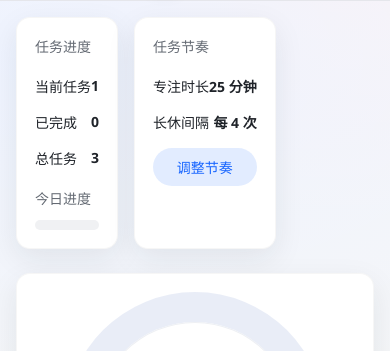
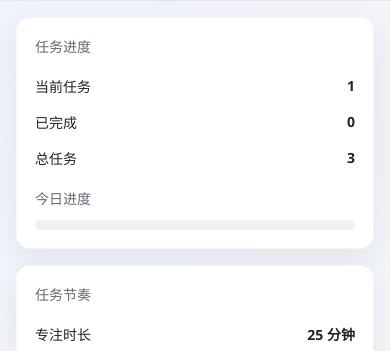
Before and after one commit to Redstonee123/Blue-tomato, a plain HTML site: page index.html in a window 390 px wide. Shown: the part 56-407 px from the top of the page. Drawn offline with Linux system fonts and the light colour scheme.

Commit message:
chore: update UI layout for mobile

```diff
--- a/index.html
+++ b/index.html
@@ -93,6 +93,7 @@
       gap: 24px;
       padding: 28px;
       flex: 1;
+      align-items: start;
     }
 
     .card {
@@ -413,14 +414,28 @@
         height: auto;
         gap: 10px;
         padding: 12px 16px;
+        align-items: center;
       }
 
       .content {
+        grid-template-columns: 1fr;
         padding: 16px;
+        gap: 16px;
+      }
+
+      .left-panel,
+      .right-panel,
+      .center-panel {
+        width: 100%;
+      }
+
+      .card {
+        width: 100%;
       }
 
       .controls {
         gap: 8px;
+        justify-content: center;
       }
 
       .btn {
```
